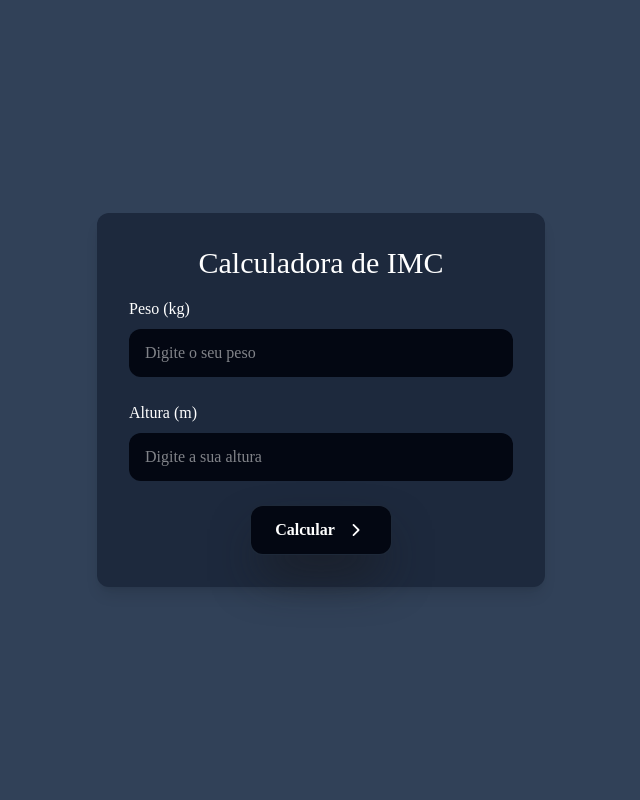
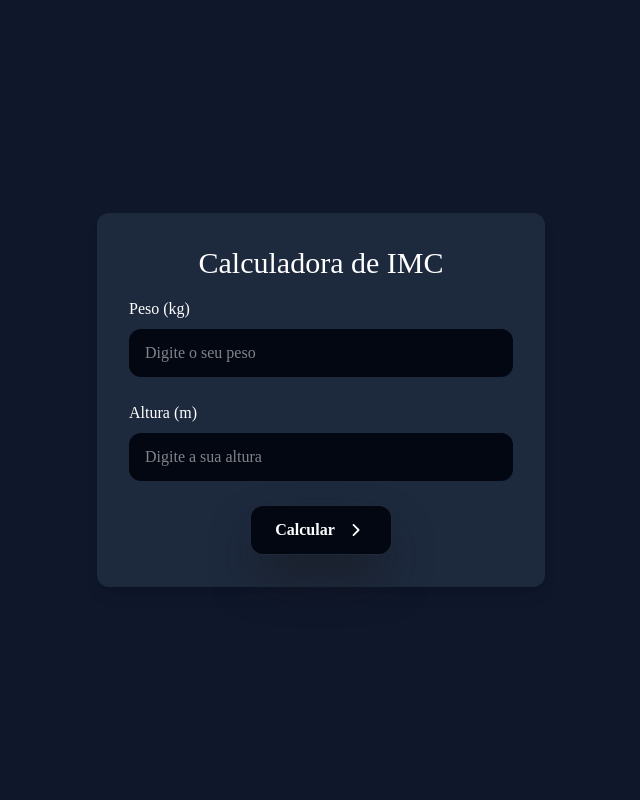
Before and after one commit to joaovitorfc/calculadora-de-imc, a Flask app: page / in a window 1280 px wide. Shown: the whole page, without its empty margins (319-959 px from the left). Run offline with Flask 3, Linux system fonts and the light colour scheme.

Commit message:
Projeto finalizado

```diff
--- a/templates/index.html
+++ b/templates/index.html
@@ -5,6 +5,8 @@
     <meta charset="UTF-8" />
     <title>Calculadora de IMC</title>
     <script src="https://cdn.jsdelivr.net/npm/@tailwindcss/browser@4"></script>
+    <link rel="icon" type="image/svg+xml" href="icon.svg">
+
 </head>
 <style>
     @layer utilities {
@@ -20,7 +22,7 @@
     }
 </style>
 
-<body class="font-[Poppins] text-white bg-slate-700 min-h-screen flex items-center justify-center">
+<body class="font-[Poppins] text-white bg-slate-900 min-h-screen flex items-center justify-center">
     <div class="bg-slate-800 p-8 rounded-xl shadow-lg w-full max-w-md">
         <h1 class=" text-3xl mb-4 text-center">Calculadora de IMC</h1>
 
```
Also changed, not shown: static/icon.svg (added).
